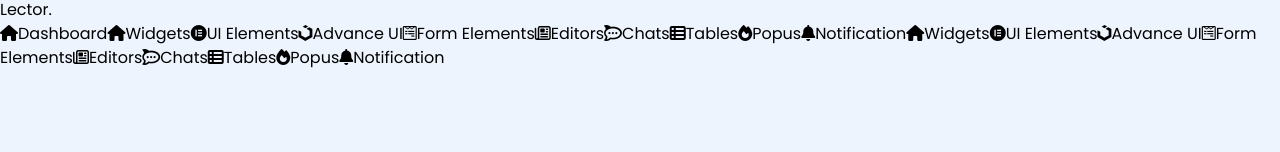
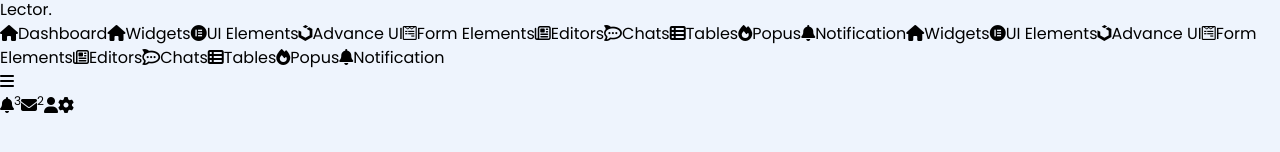
Before and after one commit to Usman-837/Admin_Dashboard_Clone, a React (Vite) app: page / in a window 1280 px wide. Shown: the part 514-666 px from the top of the page. Built offline with nearby package versions, Linux system fonts and the light colour scheme.

Commit message:
create navbar component, add navbar section with bar,notification,email, user and setting icons and give position absolute to sidebar

```diff
--- a/index.html
+++ b/index.html
@@ -4,9 +4,7 @@
     <meta charset="UTF-8" />
     <meta name="viewport" content="width=device-width, initial-scale=1.0" />
     <title>Admin_Dashboard</title>
-    <link rel="stylesheet" href="https://cdnjs.cloudflare.com/ajax/libs/font-awesome/6.5.2/css/all.min.css"
-    integrity="sha512-SnH5WK+bZxgPHs44uWIX+LLJAJ9/2PkPKZ5QiAj6Ta86w+fsb2TkcmfRyVX3pBnMFcV7oQPJkl9QevSCWr3W6A=="
-    crossorigin="anonymous" referrerpolicy="no-referrer" />
+    <link rel="stylesheet" href="https://cdnjs.cloudflare.com/ajax/libs/font-awesome/6.6.0/css/all.min.css" integrity="sha512-Kc323vGBEqzTmouAECnVceyQqyqdsSiqLQISBL29aUW4U/M7pSPA/gEUZQqv1cwx4OnYxTxve5UMg5GT6L4JJg==" crossorigin="anonymous" referrerpolicy="no-referrer" />
   </head>
   <body>
     <div id="root"></div>
--- a/src/App.jsx
+++ b/src/App.jsx
@@ -1,13 +1,14 @@
-import React from 'react';
-import Sidebar from './Sidebar';
+import React from "react";
+import Sidebar from "./Sidebar";
+import Navbar from "./Navbar";
 
-function App() {
-
+const App = () => {
   return (
     <>
     <Sidebar/>
+    <Navbar/>
     </>
-  )
-}
+  );
+};
 
 export default App;
--- /dev/null
+++ b/src/Navbar.jsx
@@ -0,0 +1,23 @@
+import React from "react";
+
+const Navbar = () => {
+    return (
+        <>
+            <nav className="flex justify-between bg-white h-[9vh] float-right w-[86vw] pt-6 pl-11 pr-9">
+                <div className="text-gray-500 text-xl">
+                    <i className="fa-solid fa-bars"></i>
+                </div>
+                <div>
+                    <i className="fa-solid fa-bell text-gray-500 pr-3"></i>
+                    <sup className="bg-blue-400 rounded-full pt-2 pb-2 text-white p-[4px] text-[9px] absolute top-5 right-[114px]">3</sup>
+                    <i class="fa-solid fa-envelope text-gray-500 pr-4"></i>
+                    <sup className="bg-red-500 rounded-full pt-2 pb-2 text-white p-[4px] text-[9px] absolute top-5 right-[84px]">2</sup>
+                    <i className="fa-solid fa-user pr-3"></i>
+                    <i className="fa-solid fa-gear text-gray-500"></i>
+                </div>
+            </nav>
+        </>
+    );
+};
+
+export default Navbar;
--- a/src/Sidebar.jsx
+++ b/src/Sidebar.jsx
@@ -4,7 +4,7 @@ import logo from "./assets/logo.png";
 const Sidebar = () => {
     return(
         <>
-        <div className="bg-[#071539] w-[14vw] h-[150vh]">
+        <div className="bg-[#071539] w-[14vw] h-[150vh] absolute">
             {/* logo */}
             <div className="flex gap-2 pt-4 ml-4">
                 <a href="#"><img src={logo} className="w-[40px] h-[40px]"/></a>
```
